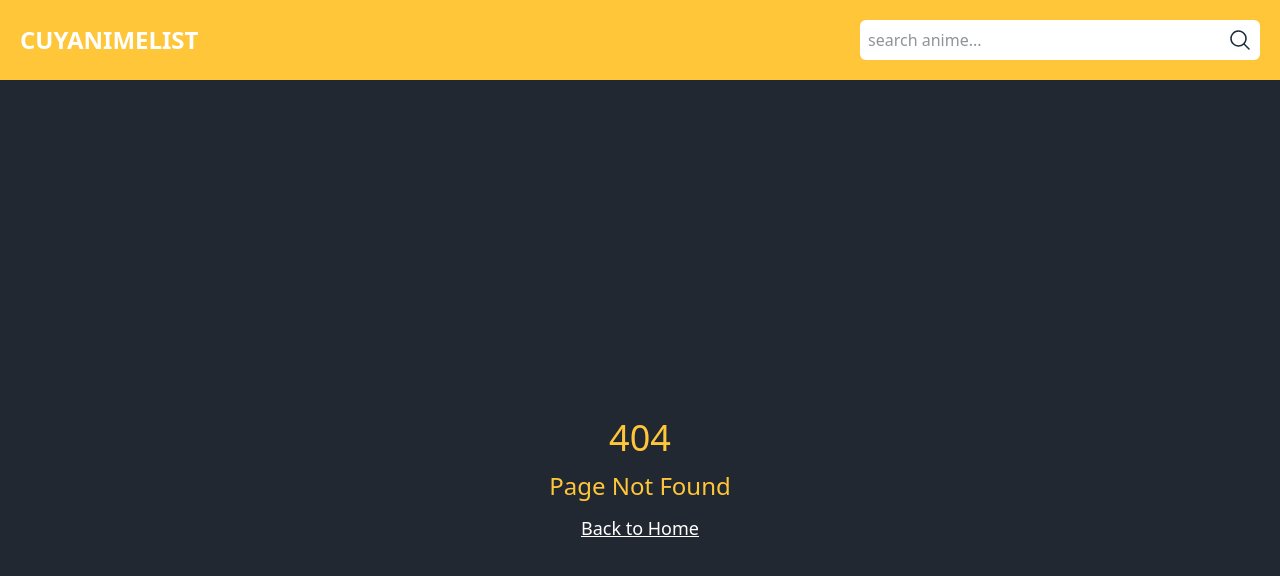
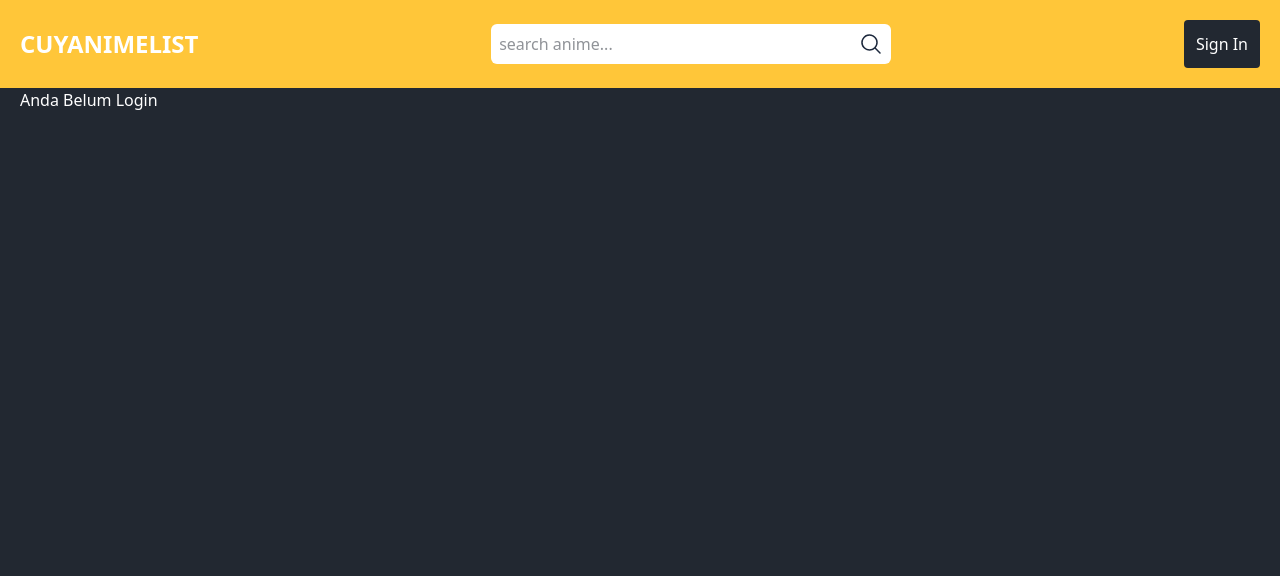
Before and after one commit to franst12/anime-list, a Next.js app: page /users/dashboard in a window 1280 px wide. Before the commit this address had no page. Shown: the top 576 px of the page. Built offline with nearby package versions, Linux system fonts and the light colour scheme; no server answers.

Commit message:
Sesi8 selesai sampai disini dengan tugasnya

```diff
--- a/next.config.mjs
+++ b/next.config.mjs
@@ -1,7 +1,14 @@
 /** @type {import('next').NextConfig} */
 const nextConfig = {
   images: {
-    remotePatterns: [{ hostname: 'cdn.myanimelist.net' }],
+    remotePatterns: [
+      {
+        hostname: 'cdn.myanimelist.net',
+      },
+      {
+        hostname: 'avatars.githubusercontent.com',
+      },
+    ],
   },
 };
 
--- a/package.json
+++ b/package.json
@@ -2,7 +2,6 @@
   "name": "1-crud-with-mongodb",
   "version": "0.1.0",
   "private": true,
-  "type": "module",
   "scripts": {
     "dev": "next dev",
     "build": "next build",
@@ -12,6 +11,7 @@
     "@phosphor-icons/react": "^2.1.10",
     "axios": "^1.10.0",
     "next": "15.3.3",
+    "next-auth": "^4.24.11",
     "react": "^19.0.0",
     "react-dom": "^19.0.0",
     "react-icons": "^5.5.0",
--- /dev/null
+++ b/src/app/api/auth/[...nextauth]/route.js
@@ -0,0 +1,16 @@
+import NextAuth from 'next-auth';
+import GitHubProvider from 'next-auth/providers/github';
+
+export const authOptions = {
+  providers: [
+    GitHubProvider({
+      clientId: process.env.GTIHUB_CLIENTID,
+      clientSecret: process.env.GITHUB_CLIENT_SECRET,
+    }),
+  ],
+  secret: process.env.NEXTAUTH_SECRET,
+};
+
+const handler = NextAuth(authOptions);
+
+export { handler as GET, handler as POST };
--- /dev/null
+++ b/src/app/users/dashboard/page.jsx
@@ -0,0 +1,20 @@
+import { authUsereSession } from '@/src/libs/auth-libs';
+import Image from 'next/image';
+import React from 'react';
+
+const page = async () => {
+  const user = await authUsereSession();
+  const PageDashboard = () => {
+    return (
+      <div>
+        <h1>Dashboard</h1>
+        <p>Hello, {user?.name}</p>
+        <Image src={user?.image} alt={user?.name} width={250} height={250} />
+      </div>
+    );
+  };
+
+  return <>{user ? <PageDashboard /> : <h1>Anda Belum Login</h1>}</>;
+};
+
+export default page;
--- /dev/null
+++ b/src/components/Navbar/UserAction.jsx
@@ -0,0 +1,25 @@
+import { authUsereSession } from '@/src/libs/auth-libs';
+import Link from 'next/link';
+import React from 'react';
+
+const UserAction = async () => {
+  const user = await authUsereSession();
+  const userLabel = user ? 'Sign Out' : 'Sign In';
+  const userUrl = user ? '/api/auth/signout' : '/api/auth/signin';
+
+  return (
+    <div className="flex gap-5 justify-between items-center">
+      {user ? (
+        <Link href={'/users/dashboard'} className="text-dark">
+          Dashboard
+        </Link>
+      ) : null}
+
+      <Link className="p-3 bg-dark rounded hover:text-accent" href={userUrl}>
+        {userLabel}
+      </Link>
+    </div>
+  );
+};
+
+export default UserAction;
--- a/src/components/Navbar/index.jsx
+++ b/src/components/Navbar/index.jsx
@@ -1,5 +1,6 @@
 import Link from 'next/link';
 import InputSearch from './InputSearch';
+import UserAction from './UserAction';
 
 const Navbar = () => {
   return (
@@ -9,6 +10,7 @@ const Navbar = () => {
           CUYANIMELIST
         </Link>
         <InputSearch />
+        <UserAction />
       </div>
     </header>
   );
--- /dev/null
+++ b/src/libs/auth-libs.js
@@ -0,0 +1,7 @@
+import { getServerSession } from 'next-auth';
+import { authOptions } from '@/src/app/api/auth/[...nextauth]/route';
+
+export const authUsereSession = async () => {
+  const session = await getServerSession(authOptions);
+  return session?.user;
+};
```
Also changed, not shown: 1 other file (tests, documents, lock files or other folders).
